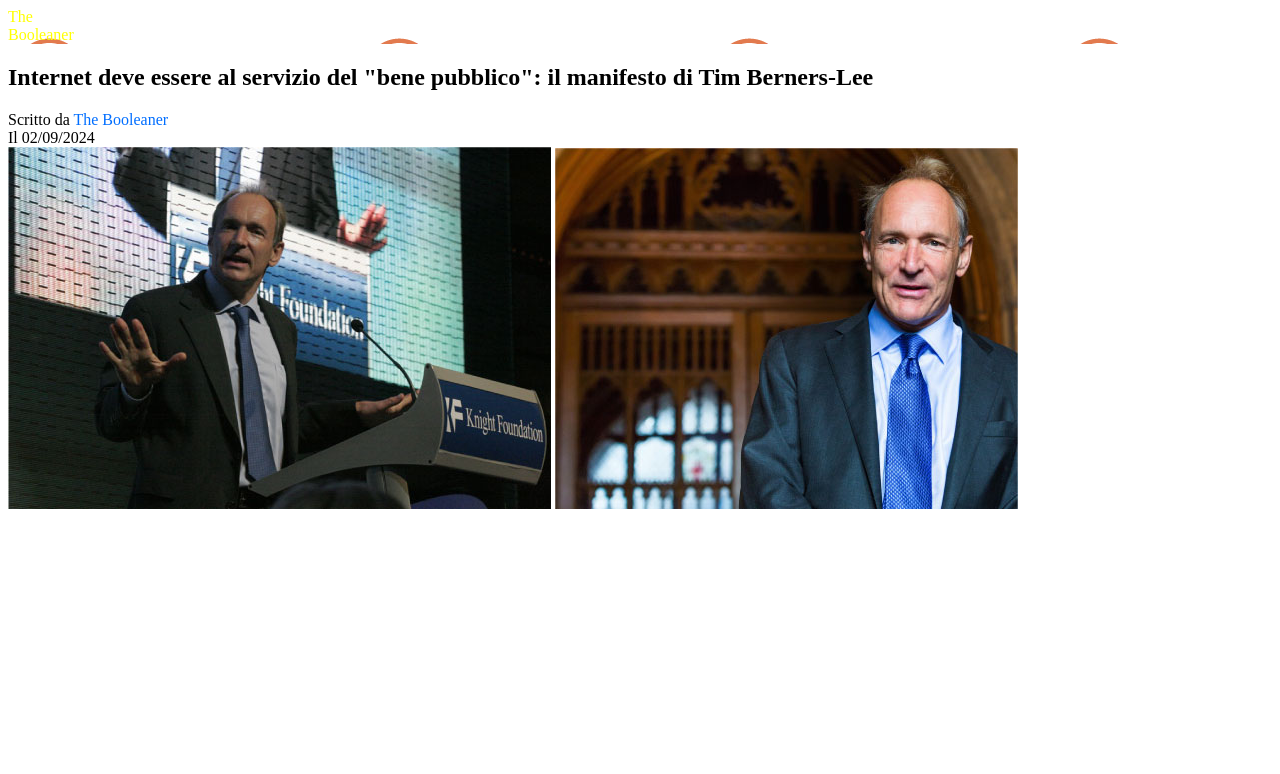
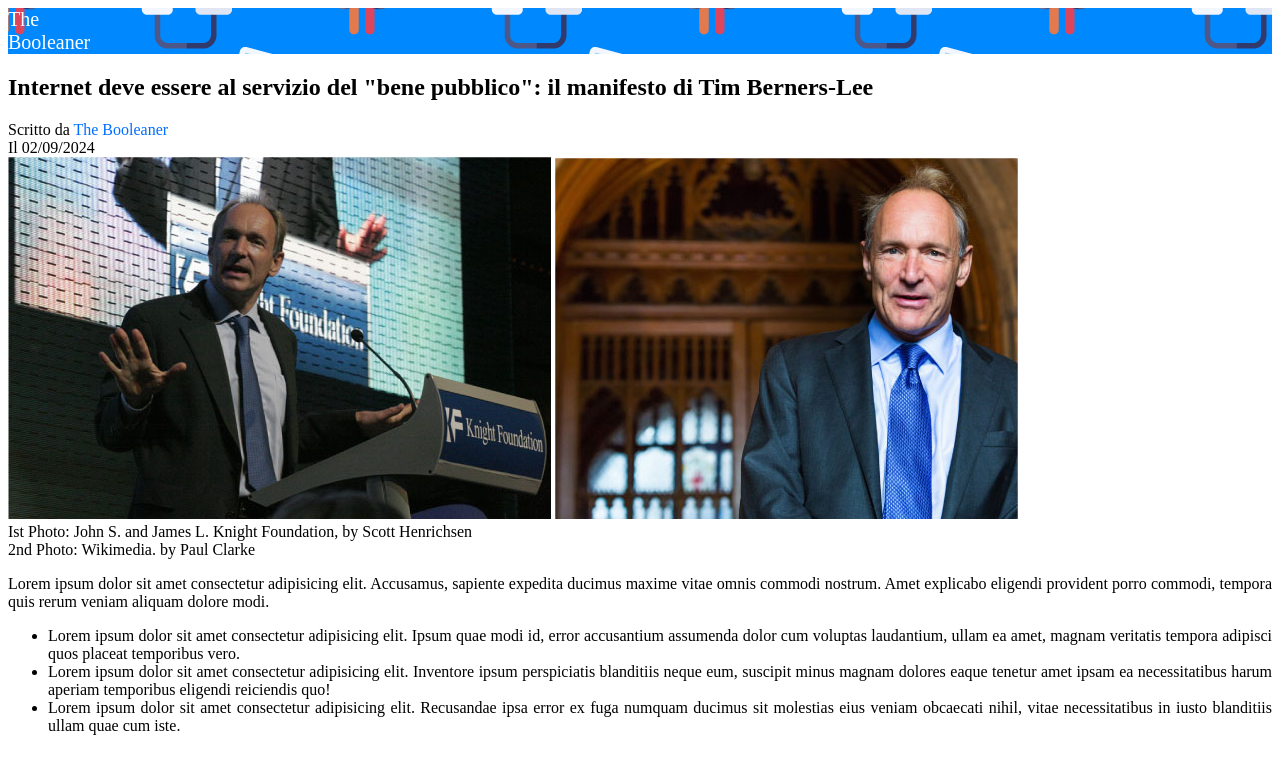
Before and after one commit to MicheleFumi/html-css-booleaner, a plain HTML site: page index.html in a window 1280 px wide. Drawn offline with Linux system fonts and the light colour scheme.

Commit message:
add sections
description and list

```diff
--- a/CSS/style.css
+++ b/CSS/style.css
@@ -1,6 +1,16 @@
+body{
+    text-align: justify;
+}
+
+
 header{
     background-image: url(../IMG/pattern.png);
-    color: yellow;
+    background-position: 50px;
+    background-color: rgb(0, 136, 255);
+    font-size: 20px;
+
+
+    color: white;
 
 
 }
--- a/index.html
+++ b/index.html
@@ -4,7 +4,7 @@
     <meta charset="UTF-8">
     <meta name="viewport" content="width=device-width, initial-scale=1.0">
     <title>The Booleaner</title>
-    <link rel="stylesheet" href="../html-css-booleaner/CSS/style.css">
+    <link rel="stylesheet" href="./CSS/style.css">
 </head>
 <body>
         <header> <!-- THE BOOLEANER TITLE -->
@@ -24,14 +24,27 @@
                 <div>Scritto da <span class="textblue">The Booleaner</span></div>
                 <div>Il 02/09/2024</div>
                 <img src="./IMG/tim-1.jpg" alt="picture of Tim Tim Berners-Lee">
-                <img src="./IMG/tim-2.jpg" alt="picture of Tim Tim Berners-Lee ">
+                <img class="2nd-foto" src="./IMG/tim-2.jpg" alt="picture of Tim Tim Berners-Lee ">
+                <div>Ist Photo: John S. and James L. Knight Foundation, by Scott Henrichsen</div>
+                <div>2nd Photo: Wikimedia. by Paul Clarke</div>
+            </section>
+
+            <section> <!-- DESCRIPTION -->
+                <p>Lorem ipsum dolor sit amet consectetur adipisicing elit. Accusamus, <span class="yellow-underline">sapiente expedita ducimus maxime vitae omnis commodi nostrum.</span> Amet explicabo eligendi provident porro commodi, tempora quis rerum veniam aliquam dolore modi.</p>
+            </section>
+
+            <section> <!-- LIST -->
+                <UL>
+                    <li>Lorem ipsum dolor sit amet consectetur adipisicing elit. Ipsum quae modi id, error accusantium assumenda dolor cum voluptas laudantium, ullam ea amet, magnam veritatis tempora adipisci quos placeat temporibus vero.</li>
+
+                    <li>Lorem ipsum dolor sit amet consectetur adipisicing elit. Inventore ipsum perspiciatis blanditiis neque eum, suscipit minus magnam dolores eaque tenetur amet ipsam ea necessitatibus harum aperiam temporibus eligendi reiciendis quo!</li>
+
+                    <li>Lorem ipsum dolor sit amet consectetur adipisicing elit. Recusandae ipsa error ex fuga numquam ducimus sit molestias eius veniam obcaecati nihil, vitae necessitatibus in iusto blanditiis ullam quae cum iste.</li>
+
+                </UL>
 
             </section>
 
-            <section> <!-- DESCRIPTION AND LIST -->
-
-
-            </section>
 
         </main>
 
```
